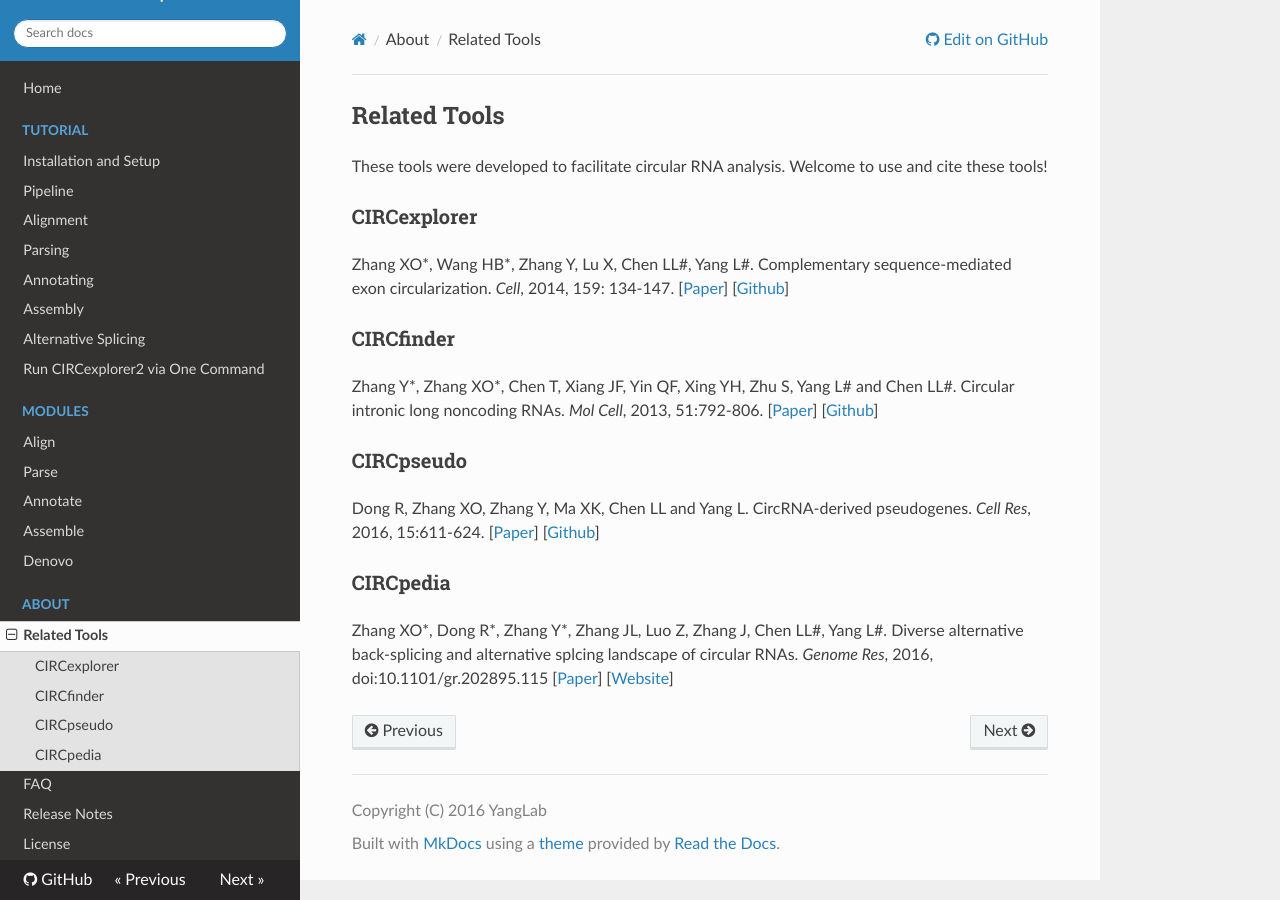
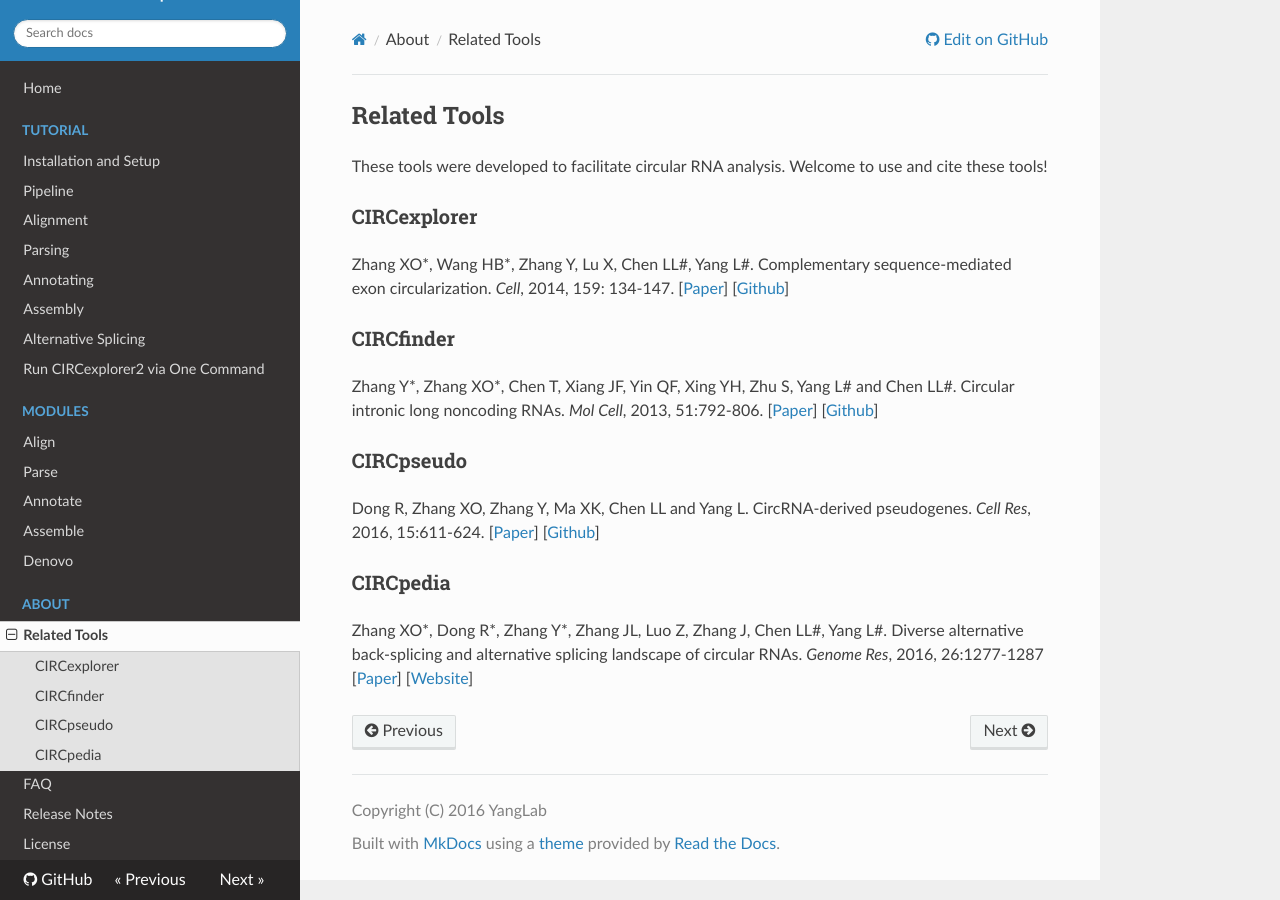
Before and after one commit to YangLab/CIRCexplorer2, an MkDocs documentation site: the page built from docs/about/tools.md, in a window 1280 px wide. Built offline with MkDocs 1.6.1, drawn with Linux system fonts in a browser that asks for light colours; nearby versions of some CDN libraries; old or Windows-style settings are respelled for this version of MkDocs.

Commit message:
update publication info

```diff
--- a/docs/about/tools.md
+++ b/docs/about/tools.md
@@ -16,5 +16,5 @@ Dong R, Zhang XO, Zhang Y, Ma XK, Chen LL and Yang L. CircRNA-derived pseudogene
 
 ### CIRCpedia
 
-Zhang XO\*, Dong R\*, Zhang Y\*, Zhang JL, Luo Z, Zhang J, Chen LL#, Yang L#. Diverse alternative back-splicing and alternative splcing landscape of circular RNAs. *Genome Res*, 2016, doi:10.1101/gr.202895.115
-[[Paper](http://genome.cshlp.org/content/early/2016/06/30/gr.202895.115.abstract)] [[Website](http://www.picb.ac.cn/rnomics/circpedia/)]
+Zhang XO\*, Dong R\*, Zhang Y\*, Zhang JL, Luo Z, Zhang J, Chen LL#, Yang L#. Diverse alternative back-splicing and alternative splicing landscape of circular RNAs. *Genome Res*, 2016, 26:1277-1287
+[[Paper](http://genome.cshlp.org/content/26/9/1277.abstract)] [[Website](http://www.picb.ac.cn/rnomics/circpedia/)]
```
Also changed, not shown: docs/index.md (+1 -1 lines).
